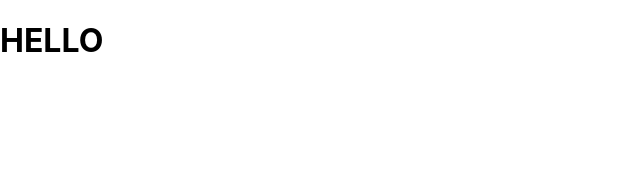
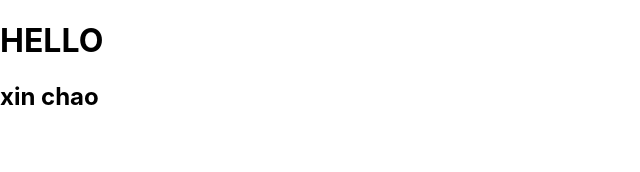
Before and after one commit to Lppl11102004/DEMO_FER, a React (Create React App) app: page / in a window 1280 px wide. Shown: the top 172 px of the page, without its empty margins (0-640 px from the left). Built offline with nearby package versions, Linux system fonts and the light colour scheme.

Commit message:
sua lan 2

```diff
--- a/src/App.js
+++ b/src/App.js
@@ -4,6 +4,7 @@ function App() {
   return (
     <div>
       <h1>HELLO</h1>
+      <h2>xin chao</h2>
     </div>
   );
 }
```
